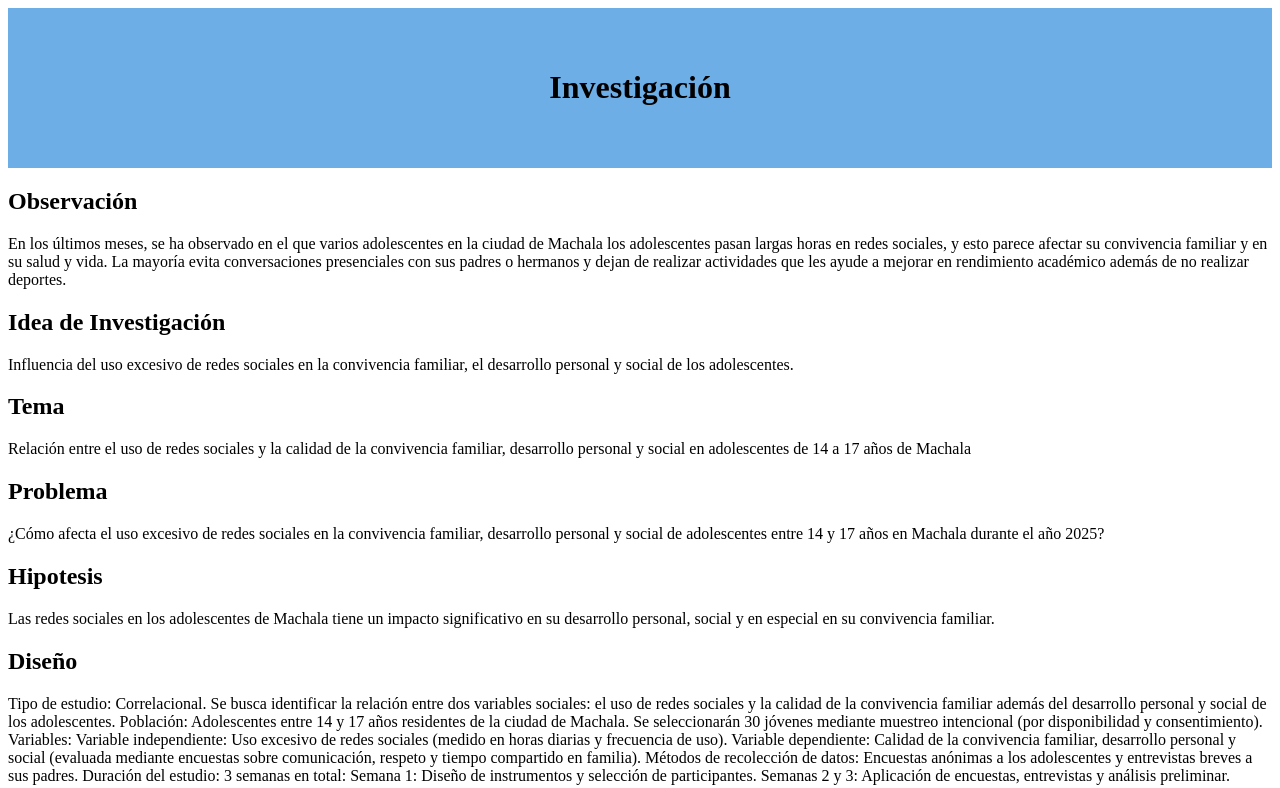
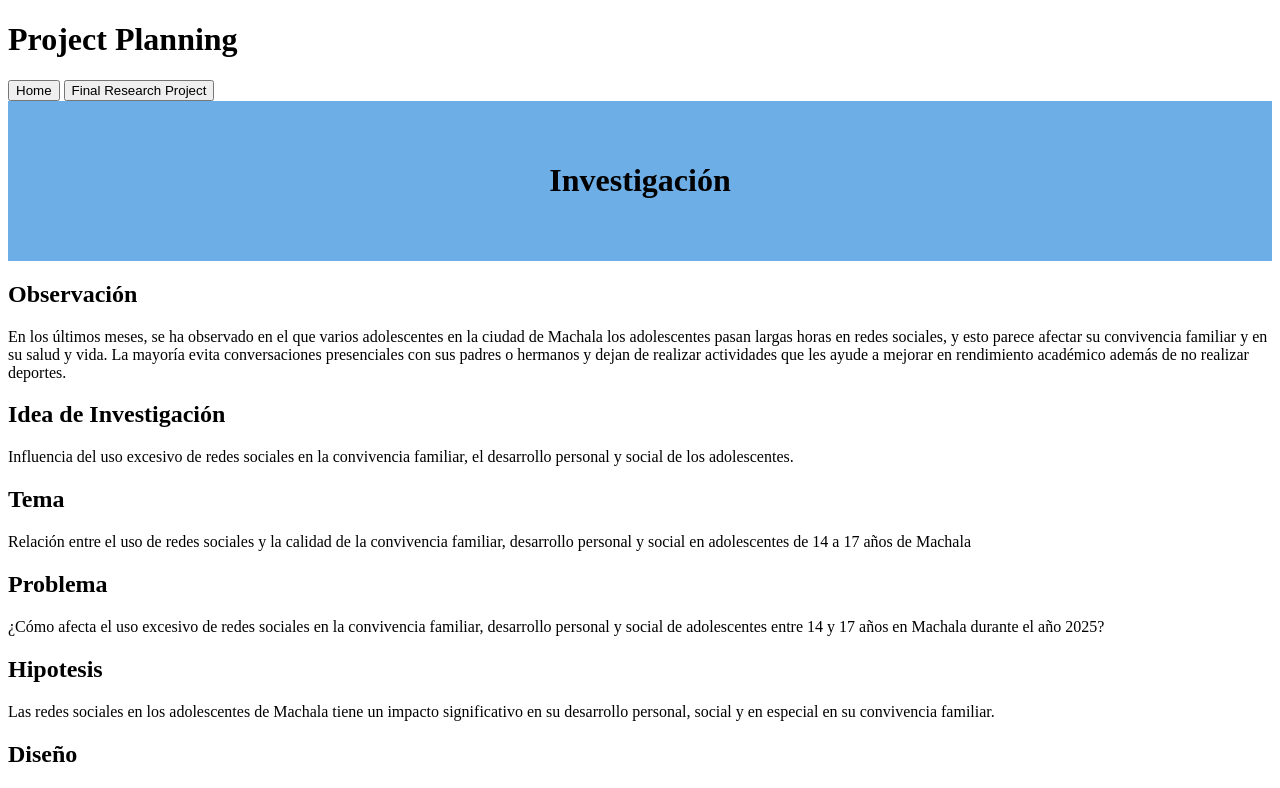
Before and after one commit to Dm12-5/proyecto-2da-revision, a plain HTML site: page investigacion.html in a window 1280 px wide. Shown: the top 788 px of the page. Drawn offline with Linux system fonts and the light colour scheme.

Commit message:
investigacion.html

```diff
--- a/investigacion.html
+++ b/investigacion.html
@@ -8,6 +8,15 @@
         <title>Investigación</title>
         <link rel="stylesheet" href="styleInvestigacion.css">
     </head>
+	<body>
+		<header class="sub-header">
+            <h1>Project Planning</h1>
+            <nav>
+                <button id="homeBtn">Home</button>
+                <button id="researchBtn">Final Research Project</button>
+            </nav>
+        </header>
+	</body>
 <style>
     body{
         background-color: rgb(255, 255, 255);
```
